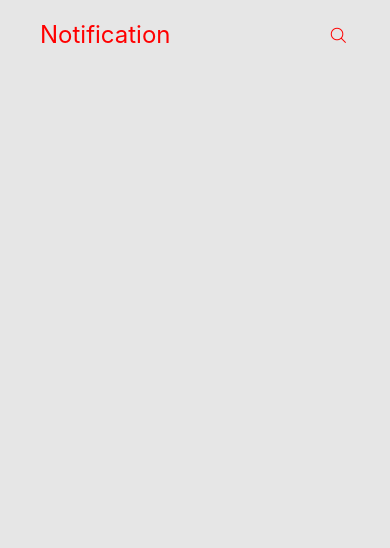
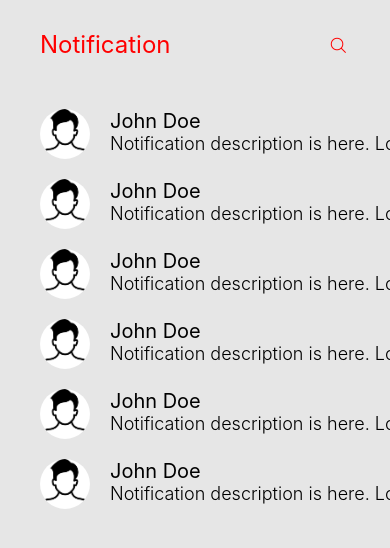
Before and after one commit to JeanPaul-AbiZeid/SOS, a React Native app in the folder SOS-ReactNative/: screen / in a window 390 px wide. Shown: the top 548 px of the page. Built offline with nearby package versions, Linux system fonts and the light colour scheme.

Commit message:
frontend: adjusting margins of components + adding placeholder notification components

```diff
--- a/SOS-ReactNative/components/Notification/Notification.js
+++ b/SOS-ReactNative/components/Notification/Notification.js
@@ -2,6 +2,8 @@ import {  ScrollView, Text, View } from 'react-native';
 import React from "react";
 import styles from './styles';
 import { EvilIcons } from '@expo/vector-icons';
+import AlertNotification from '../alert/AlertNotification'
+
 
 export default function Notification() {
 
@@ -12,6 +14,16 @@ export default function Notification() {
             <Text style={styles.title}>Notification</Text>
             <EvilIcons name="search" size={24} color="red" />
         </View>
+
+        <View style={styles.notification}>
+            <AlertNotification />
+            <AlertNotification />
+            <AlertNotification />
+            <AlertNotification />
+            <AlertNotification />
+            <AlertNotification />
+        </View>
+
         </ScrollView>
     </View>
 
--- a/SOS-ReactNative/components/Notification/styles.js
+++ b/SOS-ReactNative/components/Notification/styles.js
@@ -7,14 +7,13 @@ const styles = StyleSheet.create({
         backgroundColor: '#e6e6e6',
         paddingHorizontal: 20,
         paddingBottom: 100,
-        // alignItems: 'center',
     },
     main: {
         flexGrow: 1,
     },
     header: {
         flexDirection: 'row',
-        marginTop: 20,
+        marginTop: 30,
         justifyContent: 'space-between',
         alignSelf: 'stretch',
         marginHorizontal: 20,
@@ -24,7 +23,11 @@ const styles = StyleSheet.create({
         color: 'red',
         fontSize: 24,
         fontWeight: '400',
-      }
+    },
+    notification: {
+        marginTop: 30,
+        marginHorizontal: 20,
+    },
 });
 
 export default styles;
--- a/SOS-ReactNative/components/alert/alert.js
+++ b/SOS-ReactNative/components/alert/AlertNotification.js
@@ -1,4 +1,4 @@
-import { Text, View } from 'react-native';
+import { Text, View, Image } from 'react-native';
 import React from "react";
 import styles from './styles';
 
@@ -7,9 +7,9 @@ export default function alert() {
   return (
     <View style={styles.main}>
         <Image style={styles.img} source={require('../../assets/persona.png')}/>
-        <View>
+        <View style={styles.text}>
             <Text style={styles.name}>John Doe</Text>
-            <Text style={styles.desc}>Notification</Text>
+            <Text style={styles.desc} numberOfLines={2}>Notification description is here. Lorem ipsum dolor sit amet, consectetur adipiscing elit.</Text>
         </View>
     </View>
   );
--- a/SOS-ReactNative/components/alert/styles.js
+++ b/SOS-ReactNative/components/alert/styles.js
@@ -3,14 +3,18 @@ import { StyleSheet, StatusBar } from 'react-native';
 const styles = StyleSheet.create({
     main: {
         flexDirection: 'row',
-        justifyContent: 'space-between'
+        marginTop: 20
+    },
+    text: {
+        marginHorizontal:20,
     },
     name: {
         fontSize: 20,
-        fontWeight: '200'
+        fontWeight: '400'
     },
     desc: {
-        fontSize: 18
+        fontSize: 18,
+        fontWeight: '300',
     },
     img: {
         width: 50,
```
Lines whose indentation alone changed are shown as unchanged.
